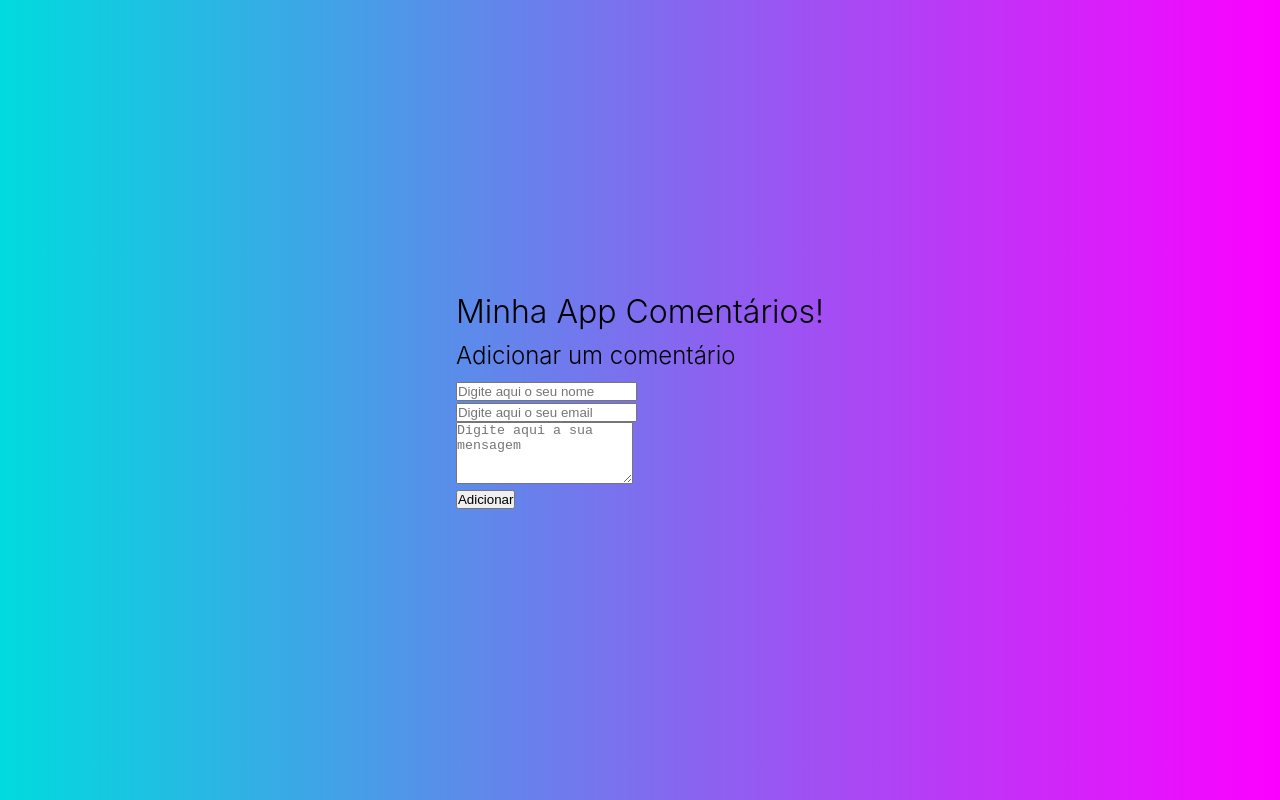
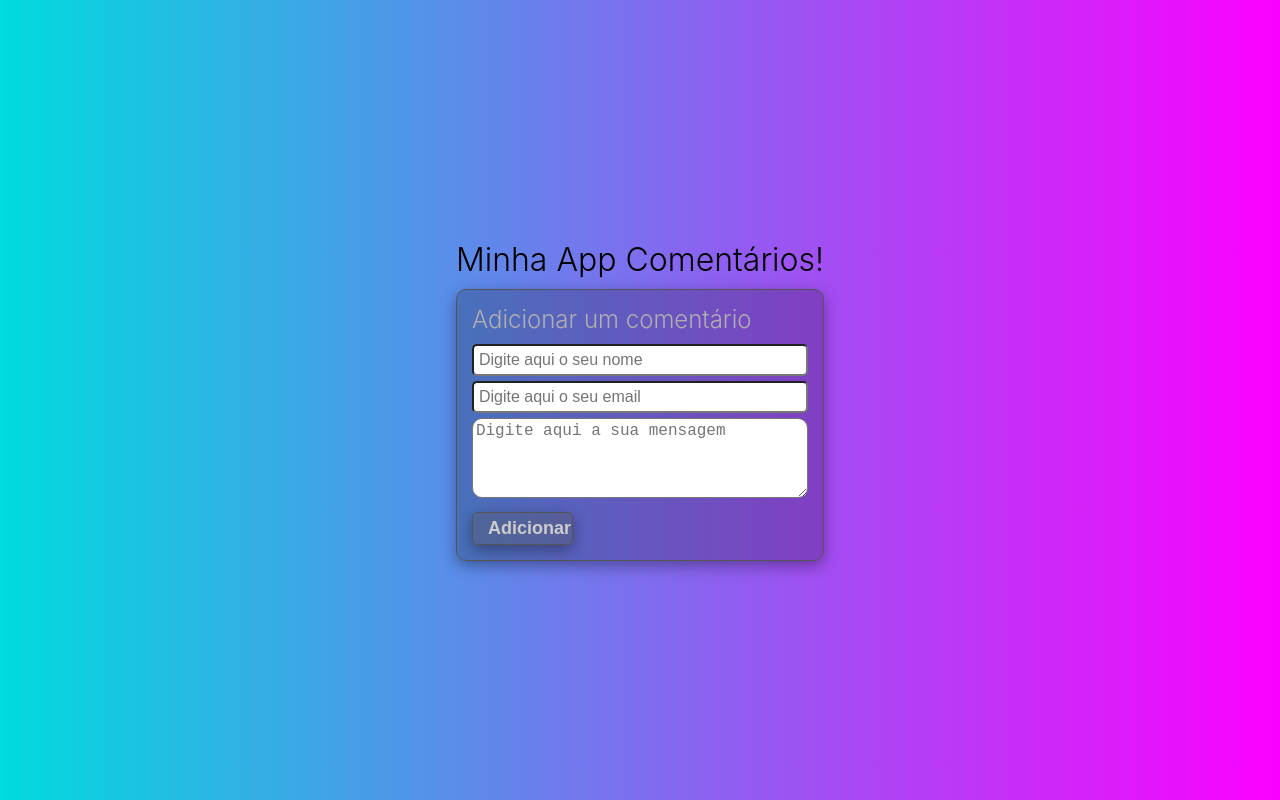
Before and after one commit to sergiosilva2023/reactjs-comment-app, a React (Create React App) app: page / in a window 1280 px wide. Built offline with nearby package versions, Linux system fonts and the light colour scheme.

Commit message:
Criado o ComponentForm component e o estilo CSS

```diff
--- a/src/App.js
+++ b/src/App.js
@@ -1,6 +1,7 @@
 import React from "react";
 import './App.css';
 import Comment from "./components/Comment";
+import CommentForm from "./components/CommentForm";
 
 class App extends React.Component {
 
@@ -68,46 +69,11 @@ class App extends React.Component {
       );
       })}
 
-      <form onSubmit={this.addComment}>
-      <div>
-        <h2>Adicionar um comentário</h2>
-        <input
-        onChange={this.onFieldChanged}
-        value={this.state.form.name}
-        type="text"
-        name="name"
-        placeholder="Digite aqui o seu nome"
-        required="required"
-        />
-      </div>
-
-      <div>
-        <input
-        onChange={this.onFieldChanged}
-        value={this.state.form.email}
-        type="email"
-        name="email"
-        placeholder="Digite aqui o seu email"
-        required="required"
-        />
-      </div>
-
-      <div>
-        <textarea
-        onChange={this.onFieldChanged}
-        value={this.state.form.message}
-        name="message"
-        rows="4"
-        placeholder="Digite aqui a sua mensagem"
-        required="required"
-        />
-      </div>
-
-      <div>
-        <button type="submit">Adicionar</button>
-      </div>
-
-      </form>
+      <CommentForm
+      onAddComment={this.addComment}
+      onFieldChanged={this.onFieldChanged}
+      form={this.state.form}
+      />
 
     </div>
       );
--- a/src/components/Comment.jsx
+++ b/src/components/Comment/index.jsx
@@ -1,4 +1,4 @@
-import "./Comment.css";
+import "./style.css";
 import ProfileImg from "./profile.png";
 
 const Comment = (props) => {
--- /dev/null
+++ b/src/components/CommentForm/index.jsx
@@ -0,0 +1,50 @@
+import "./style.css"
+
+const CommentForm = (props) => {
+    const {onAddComment, onFieldChanged, form} = props;
+
+    return (
+          <form className="comment-form" onSubmit={onAddComment}>
+      <div>
+        <h2>Adicionar um comentário</h2>
+        <input
+        onChange={onFieldChanged}
+        value={form.name}
+        type="text"
+        name="name"
+        placeholder="Digite aqui o seu nome"
+        required="required"
+        />
+      </div>
+
+      <div>
+        <input
+        onChange={onFieldChanged}
+        value={form.email}
+        type="email"
+        name="email"
+        placeholder="Digite aqui o seu email"
+        required="required"
+        />
+      </div>
+
+      <div>
+        <textarea
+        onChange={onFieldChanged}
+        value={form.message}
+        name="message"
+        rows="4"
+        placeholder="Digite aqui a sua mensagem"
+        required="required"
+        />
+      </div>
+
+      <div>
+        <button type="submit">Adicionar</button>
+      </div>
+
+      </form>
+    );
+};
+
+export default CommentForm;
--- /dev/null
+++ b/src/components/CommentForm/style.css
@@ -0,0 +1,44 @@
+.comment-form {
+    background-color: rgba(0,0,0,0.2);
+    box-shadow: rgba(0,0,0,0.35) 0px 5px 15px;
+    border: 1px solid #555555;
+    border-radius: 10px;
+    padding: 15px;
+}
+.comment-form h2 {
+    color: rgb(175, 175, 175);
+}
+.comment-form input{
+    width: 100%;
+    font-size: 1rem;
+    padding: 5px;
+    margin-bottom: 5px;
+    border-radius: 5px;
+    outline: none;
+
+}
+.comment-form textarea {
+    width: 100%;
+    font-size: 1rem;
+    border-radius: 10px;
+    padding: 3px;
+    outline: none;
+}
+.comment-form button{
+    margin-top: 10px;
+    width: 30%;
+    border: 1px solid #555555;
+    box-shadow: rgba(0,0,0,0.35) 0px 5px 15px;
+    text-align: left;
+    padding: 5px 5px 5px 15px;
+    font-size: 18px;
+    border-radius: 5px;
+    background: #55555555;
+    color: rgb(204, 204, 204);
+    font-weight: bold;
+    cursor: pointer;
+}
+.comment-form button:hover{
+    background: #9b9b9b;
+    color: white;
+}
```
Also changed, not shown: src/components/Comment/profile.png (renamed from src/components/profile.png), src/components/Comment/style.css (renamed from src/components/Comment.css).
